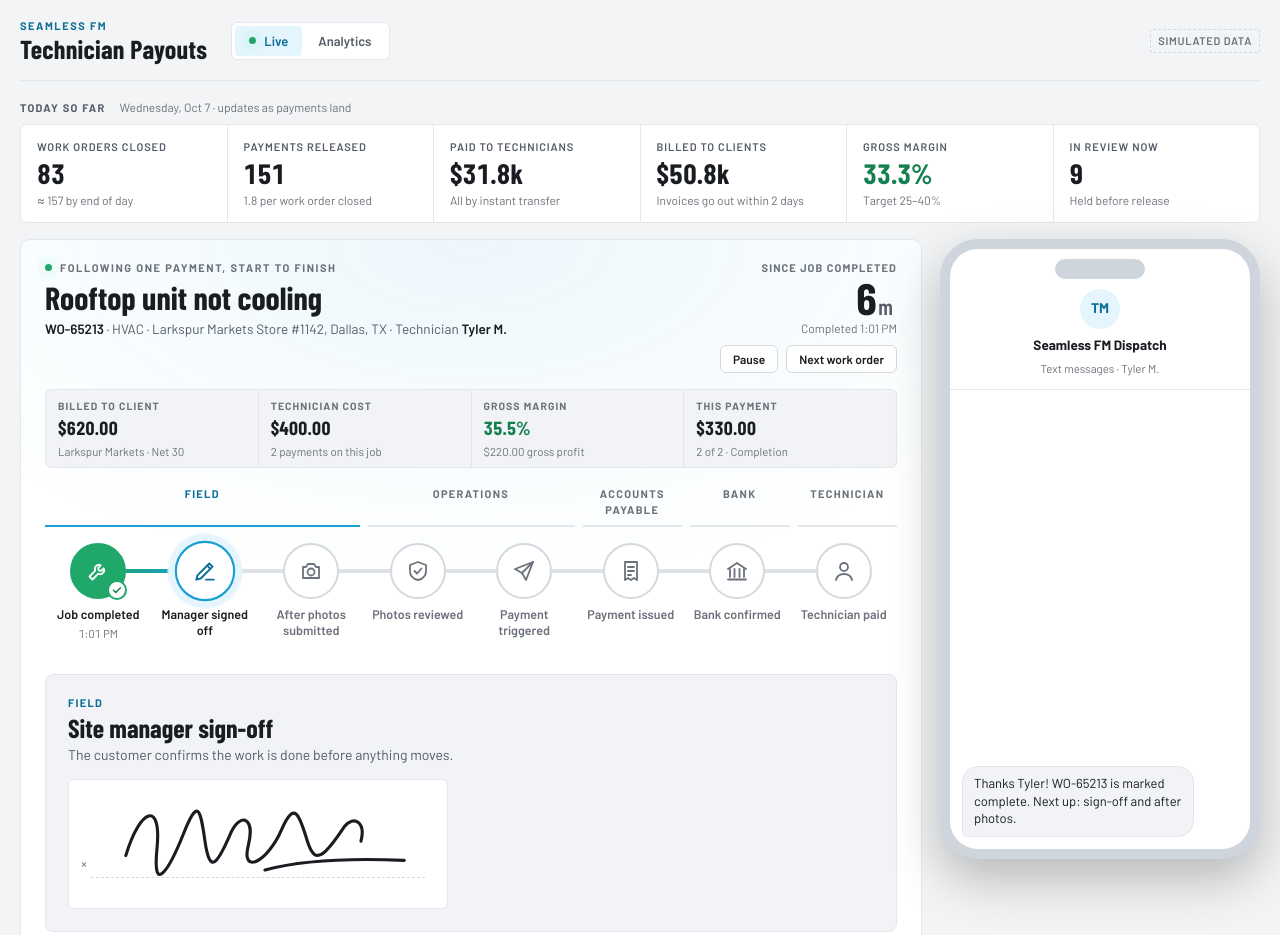
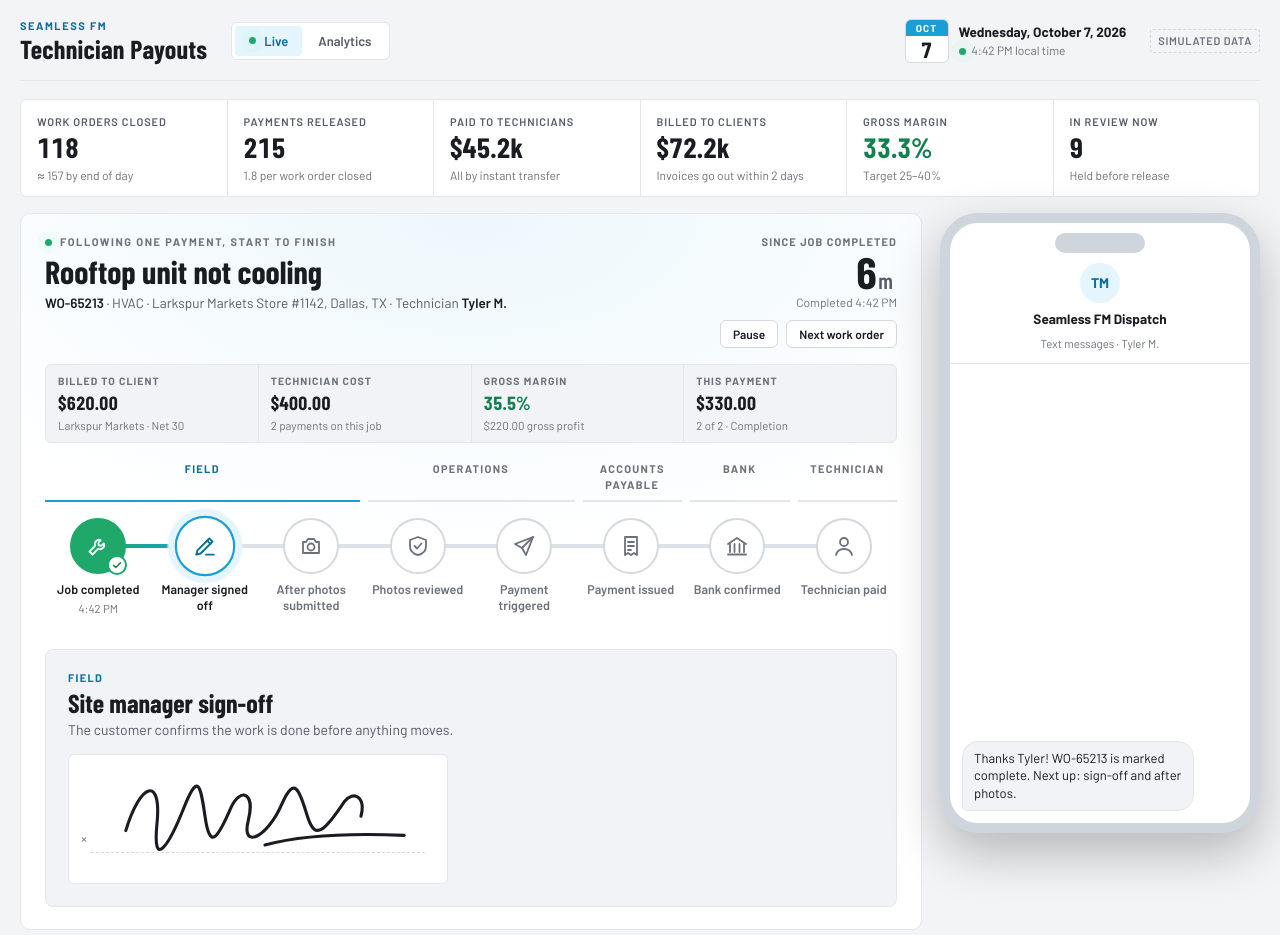
Before and after one commit to elise-am/Payments-Simulation, a plain HTML site: page index.html in a window 1280 px wide. Shown: the top 935 px of the page. Drawn offline with nearby package versions, Linux system fonts and the light colour scheme; a web font is replaced by a local one.

Commit message:
Show today's date in the header; drop the Today so far label; use real clock for live story
Co-Authored-By: Claude Opus 5.5 <noreply@anthropic.com>

```diff
--- a/index.html
+++ b/index.html
@@ -387,9 +387,13 @@ footer{margin-top:22px;font-size:12px;color:var(--ink-3)}
 .kpi .sub .dl{margin-right:4px}
 .kpi.warn .val{color:var(--warn)}
 
-.today-h{display:flex;flex-wrap:wrap;align-items:baseline;gap:6px 14px;margin-bottom:8px}
-.today-h b{font-size:11px;letter-spacing:.12em;text-transform:uppercase;color:var(--ink-2);font-weight:700}
-.today-h span{font-size:12px;color:var(--ink-3)}
+.datebox{display:flex;align-items:center;gap:10px}
+.cal{display:flex;flex-direction:column;width:44px;border:1px solid var(--border-strong);border-radius:var(--radius);overflow:hidden;background:var(--surface);text-align:center}
+.cal .mo{background:var(--accent-fill);color:var(--on-accent);font-size:10px;font-weight:700;letter-spacing:.12em;text-transform:uppercase;line-height:16px}
+.cal .dy{font-family:var(--font-num);font-weight:700;font-size:22px;line-height:26px;font-variant-numeric:tabular-nums}
+.datebox .dt{display:flex;flex-direction:column;gap:1px;min-width:0}
+.datebox .dt b{font-size:13.5px;font-weight:700}
+.datebox .dt span{font-size:12px;color:var(--ink-3);font-variant-numeric:tabular-nums;display:flex;align-items:center;gap:6px}
 .kpis.sm .val{font-size:28px}
 .kpi .val.bump{animation:bump .9s ease-out}
 @keyframes bump{from{color:var(--good)}to{color:inherit}}
@@ -505,6 +509,10 @@ tr.detail td{background:var(--surface-2);white-space:normal;padding:4px 16px 18p
       <button class="tab" role="tab" id="tab-analytics" aria-selected="false" aria-controls="view-analytics">Analytics</button>
     </div>
     <span class="spacer"></span>
+    <div class="datebox" id="datebox" aria-live="off">
+      <div class="cal" aria-hidden="true"><span class="mo" id="d-mo"></span><span class="dy num" id="d-dy"></span></div>
+      <div class="dt"><b id="d-full"></b><span><span class="live-dot" aria-hidden="true"></span><span id="d-clk"></span></span></div>
+    </div>
     <span class="sim-chip" title="Modeled data for demonstration">Simulated data</span>
   </header>
 
@@ -525,7 +533,6 @@ tr.detail td{background:var(--surface-2);white-space:normal;padding:4px 16px 18p
 
   <!-- ═══════════════ LIVE ═══════════════ -->
   <section id="view-live" role="tabpanel" aria-labelledby="tab-live">
-    <div class="today-h"><b>Today so far</b><span id="today-date"></span></div>
     <div class="kpis sm" id="today"></div>
 
     <div class="story" id="story">
@@ -771,6 +778,8 @@ const FIRST=['Marcus','Andre','Jose','Tyler','Dwayne','Carlos','Kevin','Luis','B
 const LASTI='ABCDEFGHJKLMNPRSTVW';
 const NTECH=900;
 function techName(id){return FIRST[id%FIRST.length]+' '+LASTI[(id*7+3)%LASTI.length]+'.';}
+function nowHours(){const d=new Date();return d.getHours()+d.getMinutes()/60;}
+function dayFrac(){let a=0,t=0;for(let h=0;h<24;h+=.25){const w=shape(h);t+=w;if(h<nowHours())a+=w;}return Math.max(.02,a/t);}
 function shape(h){if(h<6||h>=22)return .2;if(h<8)return .6;if(h<18)return 1;return .5;}
 
 /* 180 days of history ending Oct 6, 2026 (day 179). Time is in hours from day 0. */
@@ -901,7 +910,7 @@ function newJourney(){
   J={job,tech,first,hiccup,client,billed,cost,margin:(billed-cost)/billed,types,earlier,amount,cum,durs,starts,total:starts[7]+durs[7],
     wo:'WO-'+(65213+jCount*37),site:client.pre+(1142+jCount*311)%3000,city:CITIES[(jCount*5)%CITIES.length][0],
     signer:SIGNERS[jCount%SIGNERS.length],ops:OPS[jCount%OPS.length],ap:APS[jCount%APS.length],
-    start:13+(jCount%5)*.6+R()*.4,ref:'PAY-'+(180700+jCount*13)};
+    start:nowHours(),ref:'PAY-'+(180700+jCount*13)};
   jCount++;elapsed=0;cur=-1;fired=new Set();finished=false;holdLeft=0;
 
   $('#wo-title').textContent=job.title;
@@ -1076,14 +1085,14 @@ function finish(){
 /* today so far: seeded from the average recent weekday, scaled to the time of day */
 const TODAY=(function(){
   const recent=DATA.wos.filter(w=>w.day>=NDAY-28&&dDate(w.day).getDay()%6!==0);
-  const days=new Set(recent.map(w=>w.day)).size||1,frac=.53;
+  const days=new Set(recent.map(w=>w.day)).size||1,frac=dayFrac();
   const wos=recent.length/days*frac,billed=sum(recent,w=>w.billed)/days*frac,cost=sum(recent,w=>w.cost)/days*frac;
   const rp=DATA.pays.filter(p=>p.day>=NDAY-28&&p.tPaid!=null&&dDate(p.day).getDay()%6!==0);
   return {wos:Math.round(wos),pays:Math.round(rp.length/days*frac),paid:sum(rp,p=>p.paidAmount)/days*frac,billed,cost,review:9};
 })();
 function renderToday(bump){
   const t=TODAY,mg=(t.billed-t.cost)/t.billed;
-  const k=[['Work orders closed',fmtN(t.wos),'≈ '+fmtN(t.wos/.53)+' by end of day'],
+  const k=[['Work orders closed',fmtN(t.wos),'≈ '+fmtN(t.wos/Math.max(.05,dayFrac()))+' by end of day'],
     ['Payments released',fmtN(t.pays),(t.pays/Math.max(1,t.wos)).toFixed(1)+' per work order closed'],
     ['Paid to technicians',fmtK(t.paid),'All by instant transfer'],
     ['Billed to clients',fmtK(t.billed),'Invoices go out within 2 days'],
@@ -1097,7 +1106,13 @@ function recordToday(p){
   if(Math.random()<.3){TODAY.review=Math.max(4,Math.min(16,TODAY.review+(Math.random()<.5?-1:1)));b.push(5);}
   renderToday(b);
 }
-$('#today-date').textContent='Wednesday, Oct 7 · updates as payments land';
+/* today's date in the header, with a clock that ticks each minute */
+function tickDate(){const d=new Date();
+  $('#d-mo').textContent=d.toLocaleDateString('en-US',{month:'short'});
+  $('#d-dy').textContent=d.getDate();
+  $('#d-full').textContent=d.toLocaleDateString('en-US',{weekday:'long',month:'long',day:'numeric',year:'numeric'});
+  $('#d-clk').textContent=d.toLocaleTimeString('en-US',{hour:'numeric',minute:'2-digit'})+' local time';}
+tickDate();setInterval(tickDate,15000);
 
 /* ambient: other payments moving through the same eight steps */
 const FR=mulberry32(5150);let flows=[],woSeq=65400;
```
